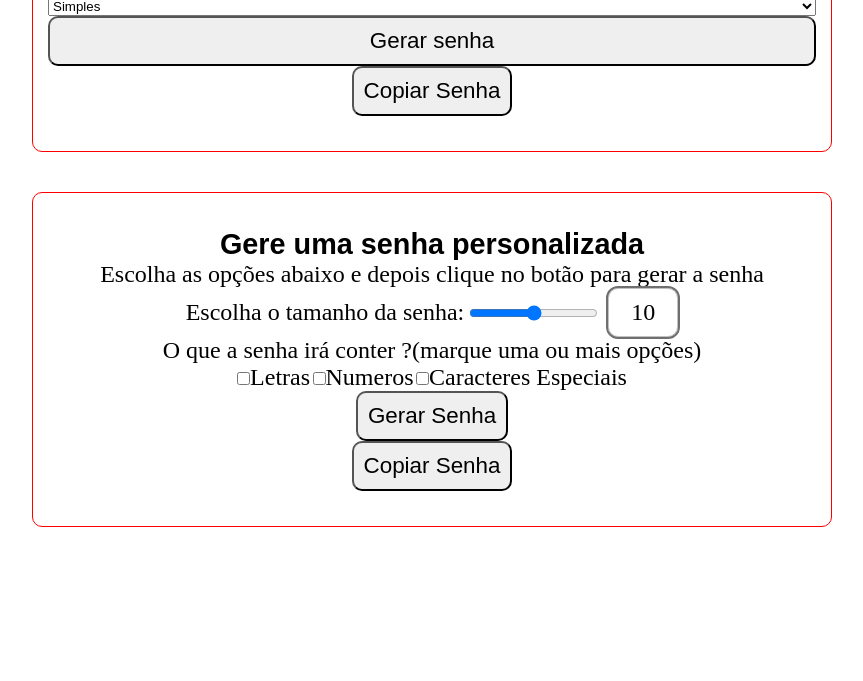
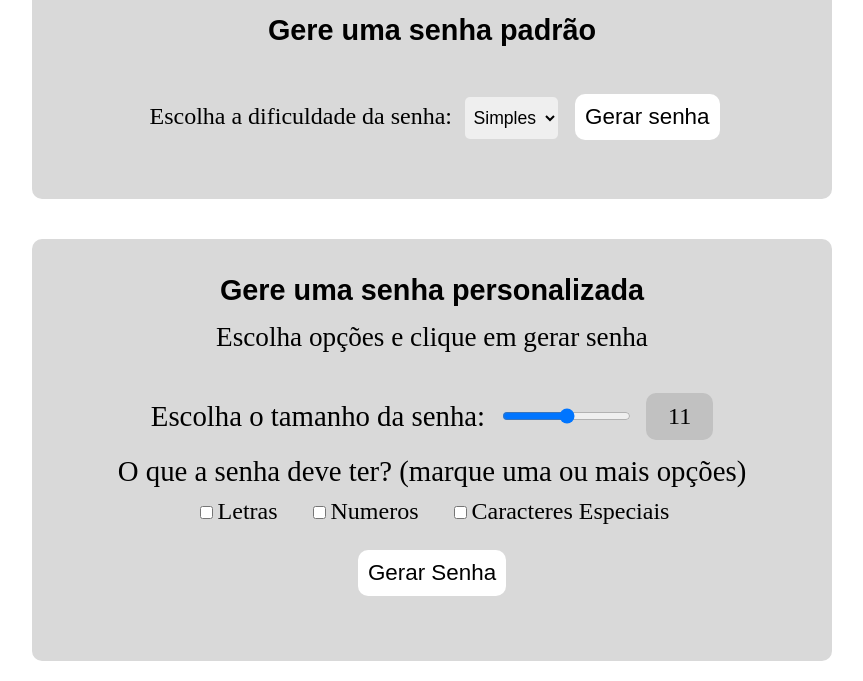
Before and after one commit to yagoluucas/gerador-de-senhas, a plain HTML site: page index.html in a window 1280 px wide. Shown: the part 186-867 px from the top of the page, without its empty margins (208-1071 px from the left). Before the commit the page ends 800 px from the top, so only its background shows below. Drawn offline with Linux system fonts and the light colour scheme; a web font is replaced by a local one.

Commit message:
feito formatacao principal do conteudo

```diff
--- a/index.html
+++ b/index.html
@@ -5,23 +5,25 @@
     <meta name="viewport" content="width=device-width, initial-scale=1.0">
     <title>Gerador de Senhas</title>
     <link rel="stylesheet" href="style/style.css">
+    <link rel="shortcut icon" href="imagens/gerador-de-senha.png" type="image/x-icon">
 </head>
 <body>
 
     <main>
+        <h1>Geradores de senha</h1>
         <div class="secoes">
             <section class="secao-gera-senha secao-gera-senha-padrao">
                 <h2>Gere uma senha padrão</h2>
                 <form class="form-senha-padrao">
-                    <label for="opcoes">Escolha a segurança da sua senha:</label>
-                    <select class="js-opcoes" name="opcoes" id="opcoes">
+                    <label for="opcoes">Escolha a dificuldade da senha:</label>
+                    <select class="js-opcoes opcoes" name="opcoes" id="opcoes">
                         <option value="Simples">Simples</option>
                         <option value="Media">Media</option>
                         <option value="Forte">Forte</option>
                     </select>
                     <input class="js-btn-senha-padrao btn-senha-padrao" type="button" value="Gerar senha">
                 </form>
-                <div>
+                <div class="section-senha none section-senha-padrao">
                     <p class="js-paragrafo-senha js-paragrafo-senha-padrao"></p>
                     <input class="js-copiar-senha" type="button" value="Copiar Senha">
                 </div>
@@ -29,22 +31,28 @@
 
             <section class="secao-gera-senha secao-gera-senha-personalizada">
                 <h2>Gere uma senha personalizada</h2>
-                <p>Escolha as opções abaixo e depois clique no botão para gerar a senha</p>
+                <p>Escolha opções e clique em gerar senha</p>
                 <form class="js-form-senha-personalizada">
                     <div class="div-escolher-tamanho">
                         <label for="tamanho">Escolha o tamanho da senha:</label>
-                        <input class="js-range" type="range" name="tamanho" id="tamanho" min="2" max="20">
-                        <p class="tamanho-senha js-tamanho-senha">10</p>
+                        <input class="js-range range" type="range" name="tamanho" id="tamanho" min="2" max="20">
+                        <p class="tamanho-senha js-tamanho-senha">11</p>
                     </div>
-                    <div>
-                        <p>O que a senha irá conter ?(marque uma ou mais opções)</p>
-                        <input class="js-checkbox" type="checkbox" name="Letras" id="Letras" value="letras"><label for="Letras">Letras</label>
-                        <input class="js-checkbox" type="checkbox" name="Numeros" id="Numeros" value="numeros"><label for="Numeros">Numeros</label>
-                        <input class="js-checkbox" type="checkbox" name="Caracteres Especiais" id="Caracteres Especiais" value="Caracteres Especiais"><label for="Caracteres Especiais">Caracteres Especiais</label>
+                    <div class="div-conteudo-senha">
+                        <p>O que a senha deve ter? (marque uma ou mais opções)</p>
+                        <div class="opcoes-conteudo-senha">
+                            <div><input class="js-checkbox" type="checkbox" name="Letras" id="Letras" value="letras"><label for="Letras">Letras</label></div>
+                            <div><input class="js-checkbox" type="checkbox" name="Numeros" id="Numeros" value="numeros"><label for="Numeros">Numeros</label></div>
+                            <div><input class="js-checkbox" type="checkbox" name="Caracteres Especiais" id="Caracteres Especiais" value="Caracteres Especiais"><label for="Caracteres Especiais">Caracteres Especiais</label></div>
+                        </div>
                     </div>
-                    <input class="js-gerar-senha-personalizada" type="button" value="Gerar Senha">
+                    <!-- <div>
+                        <label for="quantidade-senha">Quantidade de senhas a ser gerada:</label>
+                        <input type="number" name="quantidade-senha" id="quantidade-senha" min="1" max="5">
+                    </div> -->
+                    <input class="js-gerar-senha-personalizada gerar-senha-personalizada" type="button" value="Gerar Senha">
                 </form>
-                <div>
+                <div class="section-senha none section-senha-personalizada">
                     <p class="js-paragrafo-senha-personalizada js-paragrafo-senha"></p>
                     <input class="js-copiar-senha-personalizada" type="button" value="Copiar Senha">
                 </div>
--- a/script/script.js
+++ b/script/script.js
@@ -6,7 +6,6 @@ senhaPersonalizada();
 export const letras = "abcdefghijklmnopqrstuvwxyzABCDEFGHIJKLMNOPQRSTUVWXYZ"
 export const caracteresEspeciais = "!@#$%&*£"
 export function copiarSenha(senha,btn) {
-    const paragrafoSenha = document.querySelectorAll('.js-paragrafo-senha')
     const inputCriado = document.createElement('input')
     inputCriado.classList.add('inputCriado')
     document.body.appendChild(inputCriado)
--- a/script/senha-padrao.js
+++ b/script/senha-padrao.js
@@ -5,6 +5,7 @@ export function senhaPadrao() {
         const paragrafoSenha = document.querySelector('.js-paragrafo-senha')
         const select = document.querySelector('.js-opcoes')
         const btnCopiarSenha = document.querySelector('.js-copiar-senha')
+        const sectionSenhaPadrao = document.querySelector('.section-senha-padrao')
 
         function senhaFraca() {
             let senha = (Math.random() * 9).toFixed();
@@ -48,6 +49,7 @@ export function senhaPadrao() {
         btnGerarSenha.addEventListener('click', () => {
             let opcaoEscolhida = select.value
             btnCopiarSenha.value = 'Copiar Senha'
+            sectionSenhaPadrao.classList.remove('none')
             switch (opcaoEscolhida) {
                 case "Simples":
                     paragrafoSenha.textContent = senhaFraca();
--- a/script/senha-personalizada.js
+++ b/script/senha-personalizada.js
@@ -8,11 +8,13 @@ export function senhaPersonalizada() {
         const conteudosSenha = document.querySelectorAll('.js-checkbox')
         const paragrafoTamanhoSenha = document.querySelector('.js-tamanho-senha');
         const btnCopiarSenha = document.querySelector('.js-copiar-senha-personalizada')
+        const sectionSenhaPadrao = document.querySelector('.section-senha-personalizada')
         formSenha.addEventListener('change', () => {
             let tamanhoEscolhido = range.value;
             paragrafoTamanhoSenha.textContent = tamanhoEscolhido
             btnGerarSenha.addEventListener('click', () => {
                 btnCopiarSenha.value = 'Copiar Senha'
+                sectionSenhaPadrao.classList.remove('none')
                 paragrafoSenha.textContent = ''
                 let caracteresEscolhidos = []
                 let tamanhoParagrafo = paragrafoSenha.textContent.length
--- a/style/gerar-senha-personalizada.css
+++ b/style/gerar-senha-personalizada.css
@@ -2,18 +2,49 @@
     display: flex;
     align-items: center;
     justify-content: center;
-    gap: 5px;
+    margin-top:15px;
 }
 
-.div-escolher-tamanho .tamanho-senha {
-    margin-left: 5px;
-    border: 1px solid rgb(194, 192, 192);
+.div-escolher-tamanho p.tamanho-senha {
     padding: 10px 22px;
     border-radius: 10px;
-    outline: 2px solid rgb(111, 111, 111);
+    background: #C1C1C1;
+    margin-left: 15px;
+}
+
+.div-escolher-tamanho label {
+    margin-right: 17px;
+    font-size: 1.8rem;
+}
+
+.div-conteudo-senha p {
+    font-size: 1.8rem;
+    margin: 15px auto 10px auto;
+}
+
+.div-conteudo-senha .opcoes-conteudo-senha {
+    display: flex;
+    justify-content: center;
+}
+
+.div-conteudo-senha .opcoes-conteudo-senha div {
+    margin: 0 15px;
+}
+
+.div-conteudo-senha .opcoes-conteudo-senha div input {
+    margin: 0 5px;
 }
 
 .escolher-opcao {
     color: red;
     font-weight: 700;
 }
+
+.secao-gera-senha-personalizada > p{
+margin: 15px auto 25px auto;
+font-size: 1.7rem;
+}
+
+input.gerar-senha-personalizada {
+margin: 25px auto 30px auto;
+}
--- a/style/secao-gerar-senha.css
+++ b/style/secao-gerar-senha.css
@@ -1,14 +1,25 @@
 section.secao-gera-senha-padrao {
-    border: 1px solid red;
     width: 70%;
     min-width: 200px;
-    max-width: 800px;
+    max-width: px;
     margin: 0 auto;
     padding: 10px;
     text-align: center;
 }
 
-.form-senha-padrao {
-    display: flex;
-    flex-direction: column;
+.secao-gera-senha-padrao > form.form-senha-padrao label, select {
+    margin: 50px 5px 25px 5px;
 }
+
+input.btn-senha-padrao {
+    margin-left: 10px;
+}
+
+select.opcoes {
+   padding: 10px 5px;
+   font-size: 1.1rem;
+   font-weight: 500;
+   border-radius: 5px;
+   border: none;
+   cursor: pointer;
+}
--- a/style/style.css
+++ b/style/style.css
@@ -1,6 +1,6 @@
 @import url('secao-gerar-senha.css');
 @import url('https://fonts.googleapis.com/css2?family=Titillium+Web:wght@700&display=swap');
-@import url('https://fonts.googleapis.com/css2?family=Tomorrow:wght@350&display=swap');
+@import url('https://fonts.googleapis.com/css2?family=Tomorrow:wght@250&display=swap');
 @import url('gerar-senha-personalizada.css');
 * {
     margin: 0;
@@ -24,7 +24,7 @@ main {
 h1 {
     font-size: 2.5rem;
     text-align: center;
-    margin-bottom: 50px;
+    margin: 150px auto 0 auto;
     font-family: 'Titillium Web', sans-serif;
     text-transform: uppercase;
 }
@@ -43,6 +43,13 @@ input[type=button] {
     padding: 10px;
     border-radius: 10px;
     cursor: pointer;
+    border: none;
+    background: #FFFFFF;
+    transition: 0.2s;
+}
+
+input[type=button]:hover {
+    background: #b9b9b9;
 }
 
 .secoes {
@@ -52,7 +59,7 @@ input[type=button] {
 }
 
 section.secao-gera-senha {
-    border: 1px solid red;
+    background: #D9D9D9;
     width: 70%;
     min-width: 200px;
     max-width: 800px;
@@ -63,3 +70,20 @@ section.secao-gera-senha {
     display: flex;
     flex-direction: column;
 }
+
+.section-senha {
+    display: flex;
+    justify-content: center;
+    align-items: center;
+    gap: 25px;
+}
+
+.none {
+    display: none;
+}
+
+@media screen and  (min-width:1800px){
+    h1 {
+        margin: 100px auto 30px auto;
+    }
+}
```
Also changed, not shown: imagens/gerador-de-senha.png (added).
